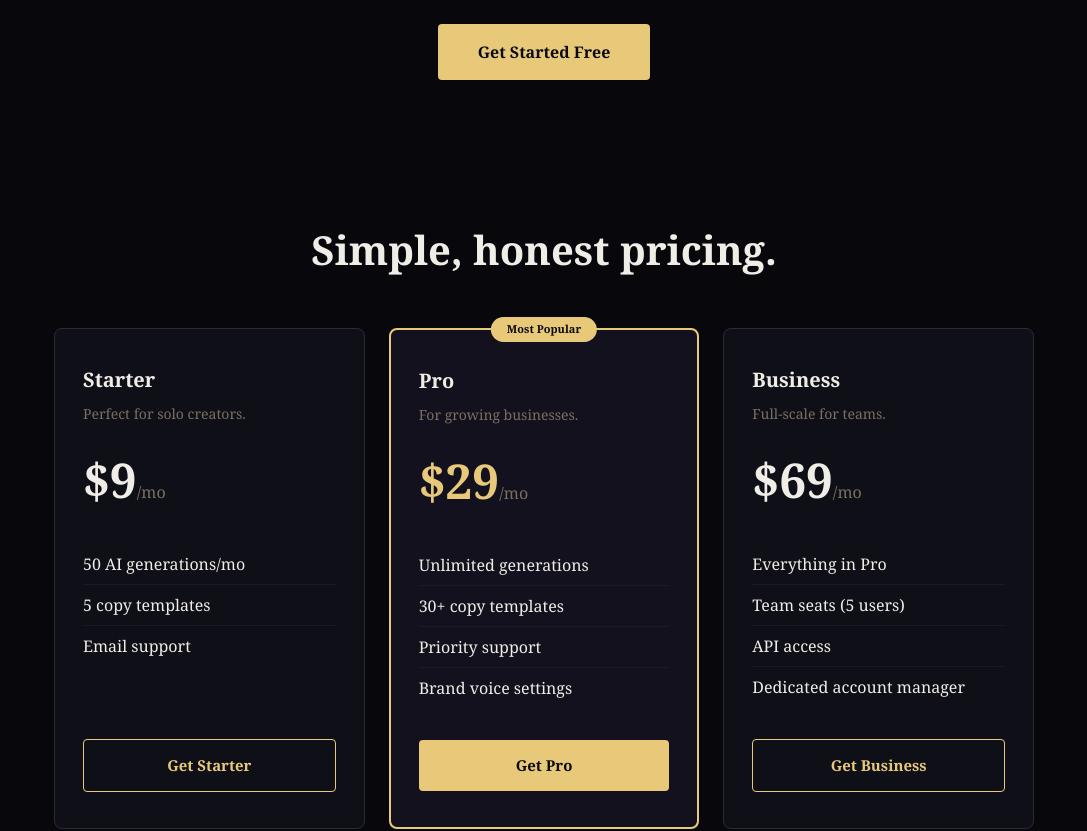
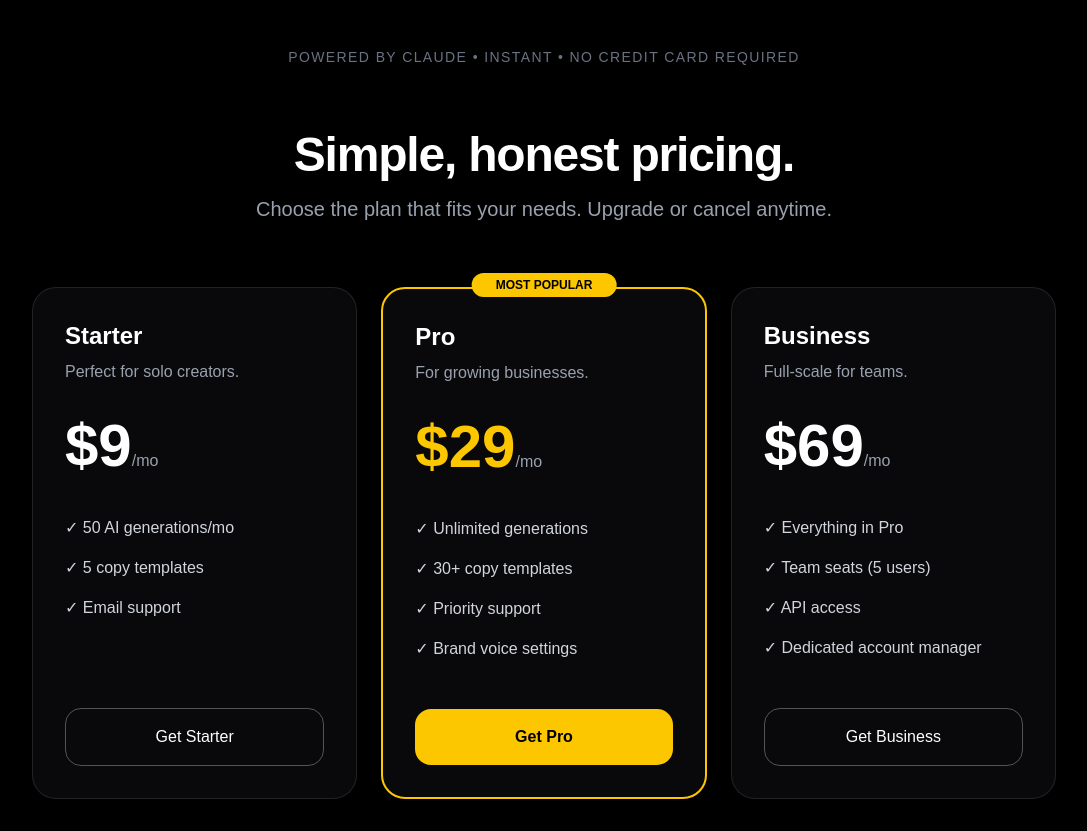
Before and after one commit to mixxylynn-lgtm/my-ai-site, a Next.js app: page / in a window 1280 px wide. Shown: the part 700-1531 px from the top of the page, without its empty margins (96-1183 px from the left). Built offline with nearby package versions, Linux system fonts and the light colour scheme.

Commit message:
build beautiful homepage with hero and pricing

```diff
--- a/app/page.tsx
+++ b/app/page.tsx
@@ -1,173 +1,182 @@
-"use client";
-import { useState, useEffect } from "react";
-import { useRouter } from "next/navigation";
+// app/page.tsx
+import Link from 'next/link';
 
 export default function Home() {
-  const [isSignedIn, setIsSignedIn] = useState(false);
-  const [brand, setBrand] = useState("");
-  const [details, setDetails] = useState("");
-  const [output, setOutput] = useState("");
-  const [loading, setLoading] = useState(false);
-  const [error, setError] = useState("");
-  const router = useRouter();
+  return (
+    <div className="min-h-screen bg-black text-white overflow-hidden">
+      {/* Navigation */}
+      <nav className="flex items-center justify-between px-8 py-6 border-b border-white/10">
+        <div className="flex items-center gap-2">
+          <span className="text-2xl font-bold tracking-tight">
+            Copy<span className="text-yellow-400">AI</span> Pro
+          </span>
+        </div>
+        <Link
+          href="/signin"
+          className="px-6 py-2.5 bg-yellow-400 hover:bg-yellow-300 transition-colors text-black font-medium rounded-lg"
+        >
+          Sign In
+        </Link>
+      </nav>
 
-  useEffect(() => {
-    const user = localStorage.getItem("copyai_user");
-    if (user) setIsSignedIn(true);
-  }, []);
+      {/* Hero Section */}
+      <section className="pt-24 pb-20 px-6 text-center">
+        <div className="max-w-4xl mx-auto">
+          <h1 className="text-7xl md:text-8xl font-bold tracking-tighter leading-none mb-6">
+            Copy that converts.<br />
+            <span className="text-yellow-400">Generated in seconds.</span>
+          </h1>
 
-  const handleSignOut = () => {
-    localStorage.removeItem("copyai_user");
-    setIsSignedIn(false);
-  };
+          <p className="text-xl md:text-2xl text-gray-400 max-w-2xl mx-auto mb-10">
+            Stop staring at a blank page. CopyAI Pro writes high-converting copy
+            for your brand instantly.
+          </p>
 
-  const handleGenerate = async () => {
-    if (!brand || !details) {
-      setError("Please fill in brand and details.");
-      return;
-    }
-    setError("");
-    setLoading(true);
-    setOutput("");
-    try {
-      const res = await fetch("/api/generate", {
-        method: "POST",
-        headers: { "Content-Type": "application/json" },
-        body: JSON.stringify({ brand, details }),
-      });
-      if (!res.ok) throw new Error("Failed");
-      const data = await res.json();
-      setOutput(data.content || data.result || "No output.");
-    } catch {
-      setError("Something went wrong.");
-    } finally {
-      setLoading(false);
-    }
-  };
+          <div className="flex flex-col sm:flex-row gap-4 justify-center">
+            <Link
+              href="/signin"
+              className="px-10 py-4 bg-yellow-400 hover:bg-yellow-300 transition-all text-black font-semibold text-lg rounded-xl inline-block"
+            >
+              Get Started Free
+            </Link>
 
-  return (
-    <main style={{ fontFamily: "Georgia, serif", background: "#0a0a0f", minHeight: "100vh", color: "#f0ede6" }}>
-
-      <header style={{ padding: "20px 40px", display: "flex", justifyContent: "space-between", alignItems: "center", borderBottom: "1px solid #2a2a3a" }}>
-        <span style={{ fontSize: "22px", fontWeight: "bold" }}>
-          Copy<span style={{ color: "#e8c97a" }}>AI</span> Pro
-        </span>
-        <div>
-          {!isSignedIn && (
-            <button onClick={() => router.push("/signin")} style={{ background: "#e8c97a", color: "#0a0a0f", padding: "8px 20px", borderRadius: "4px", fontWeight: "700", fontSize: "14px", border: "none", cursor: "pointer" }}>
-              Sign In
-            </button>
-          )}
-          {isSignedIn && (
-            <button onClick={handleSignOut} style={{ background: "transparent", color: "#9a9080", padding: "8px 20px", borderRadius: "4px", fontWeight: "700", fontSize: "14px", border: "1px solid #2a2a3a", cursor: "pointer" }}>
-              Sign Out
-            </button>
-          )}
+            <a
+              href="#pricing"
+              className="px-10 py-4 border border-white/30 hover:bg-white/5 transition-all font-semibold text-lg rounded-xl inline-block"
+            >
+              See Pricing
+            </a>
+          </div>
         </div>
-      </header>
-
-      <section style={{ textAlign: "center", padding: "80px 20px" }}>
-        <h1 style={{ fontSize: "60px", fontWeight: "900", lineHeight: 1.1, marginBottom: "24px" }}>
-          Copy that converts.<br />
-          <span style={{ color: "#e8c97a" }}>Generated in seconds.</span>
-        </h1>
-        <p style={{ fontSize: "18px", color: "#7a7060", maxWidth: "500px", margin: "0 auto 40px" }}>
-          Stop staring at a blank page. CopyAI Pro writes high-converting copy for your brand instantly.
-        </p>
-        {!isSignedIn && (
-          <button onClick={() => router.push("/signin")} style={{ display: "inline-block", background: "#e8c97a", color: "#0a0a0f", padding: "16px 40px", borderRadius: "4px", fontWeight: "800", fontSize: "16px", border: "none", cursor: "pointer" }}>
-            Get Started Free
-          </button>
-        )}
-        {isSignedIn && (
-          <a href="#generator" style={{ display: "inline-block", background: "#e8c97a", color: "#0a0a0f", padding: "16px 40px", borderRadius: "4px", fontWeight: "800", fontSize: "16px", textDecoration: "none" }}>
-            Try It Now
-          </a>
-        )}
       </section>
 
-      {isSignedIn && (
-        <section id="generator" style={{ maxWidth: "700px", margin: "0 auto", padding: "60px 24px" }}>
-          <h2 style={{ fontSize: "32px", fontWeight: "800", marginBottom: "24px" }}>AI Copy Generator</h2>
-          <div style={{ marginBottom: "16px" }}>
-            <label style={{ display: "block", fontSize: "12px", fontWeight: "700", color: "#9a9080", marginBottom: "8px", textTransform: "uppercase", letterSpacing: "1px" }}>Brand Name</label>
-            <input type="text" placeholder="e.g. CopyAI Pro" value={brand} onChange={e => setBrand(e.target.value)} style={{ width: "100%", background: "#111118", border: "1px solid #2a2a3a", borderRadius: "4px", padding: "12px 14px", color: "#f0ede6", fontSize: "15px", outline: "none", boxSizing: "border-box" }} />
+      {/* Trust / Simple line */}
+      <div className="text-center pb-16">
+        <p className="text-gray-500 text-sm tracking-widest">
+          POWERED BY CLAUDE • INSTANT • NO CREDIT CARD REQUIRED
+        </p>
+      </div>
+
+      {/* Pricing Section */}
+      <section id="pricing" className="px-6 pb-24">
+        <div className="max-w-6xl mx-auto">
+          <div className="text-center mb-16">
+            <h2 className="text-5xl font-bold tracking-tight mb-4">
+              Simple, honest pricing.
+            </h2>
+            <p className="text-gray-400 text-xl">
+              Choose the plan that fits your needs. Upgrade or cancel anytime.
+            </p>
           </div>
-          <div style={{ marginBottom: "24px" }}>
-            <label style={{ display: "block", fontSize: "12px", fontWeight: "700", color: "#9a9080", marginBottom: "8px", textTransform: "uppercase", letterSpacing: "1px" }}>Key Details</label>
-            <textarea rows={4} placeholder="Describe your product, offer, audience..." value={details} onChange={e => setDetails(e.target.value)} style={{ width: "100%", background: "#111118", border: "1px solid #2a2a3a", borderRadius: "4px", padding: "12px 14px", color: "#f0ede6", fontSize: "15px", outline: "none", boxSizing: "border-box", resize: "vertical" }} />
-          </div>
-          {error && <p style={{ color: "#e05555", marginBottom: "16px" }}>{error}</p>}
-          <button onClick={handleGenerate} disabled={loading} style={{ background: loading ? "#4a4030" : "#e8c97a", color: "#0a0a0f", border: "none", padding: "16px", borderRadius: "4px", fontWeight: "800", fontSize: "16px", cursor: "pointer", width: "100%" }}>
-            {loading ? "Generating..." : "Generate Copy"}
-          </button>
-          {output && (
-            <div style={{ marginTop: "32px", background: "#111118", border: "1px solid #2a2a3a", borderLeft: "3px solid #e8c97a", borderRadius: "6px", padding: "28px" }}>
-              <p style={{ fontSize: "12px", color: "#e8c97a", letterSpacing: "2px", textTransform: "uppercase", marginBottom: "16px" }}>Generated Copy</p>
-              <p style={{ whiteSpace: "pre-wrap", lineHeight: 1.8, color: "#f0ede6", margin: 0 }}>{output}</p>
+
+          <div className="grid md:grid-cols-3 gap-6 max-w-5xl mx-auto">
+            {/* Starter */}
+            <div className="bg-zinc-950 border border-white/10 rounded-3xl p-8 flex flex-col">
+              <h3 className="text-2xl font-semibold mb-2">Starter</h3>
+              <p className="text-gray-400 mb-8">Perfect for solo creators.</p>
+
+              <div className="mb-10">
+                <span className="text-6xl font-bold">$9</span>
+                <span className="text-gray-400">/mo</span>
+              </div>
+
+              <ul className="space-y-4 mb-12 flex-1">
+                <li className="flex items-center gap-3 text-gray-300">
+                  ✓ 50 AI generations/mo
+                </li>
+                <li className="flex items-center gap-3 text-gray-300">
+                  ✓ 5 copy templates
+                </li>
+                <li className="flex items-center gap-3 text-gray-300">
+                  ✓ Email support
+                </li>
+              </ul>
+
+              <Link
+                href="/signin"
+                className="mt-auto border border-white/30 hover:bg-white/5 transition-colors text-center py-4 rounded-2xl font-medium"
+              >
+                Get Starter
+              </Link>
             </div>
-          )}
-        </section>
-      )}
 
-      {!isSignedIn && (
-        <section style={{ textAlign: "center", padding: "60px 24px", background: "#07070c" }}>
-          <h2 style={{ fontSize: "32px", fontWeight: "800", marginBottom: "16px" }}>Sign in to use the generator</h2>
-          <p style={{ color: "#7a7060", marginBottom: "32px" }}>Create a free account to get started.</p>
-          <button onClick={() => router.push("/signin")} style={{ background: "#e8c97a", color: "#0a0a0f", padding: "16px 40px", borderRadius: "4px", fontWeight: "800", fontSize: "16px", border: "none", cursor: "pointer" }}>
-            Get Started Free
-          </button>
-        </section>
-      )}
+            {/* Pro - Most Popular */}
+            <div className="bg-zinc-950 border-2 border-yellow-400 rounded-3xl p-8 flex flex-col relative">
+              <div className="absolute -top-4 left-1/2 -translate-x-1/2 bg-yellow-400 text-black text-xs font-bold px-6 py-1 rounded-full">
+                MOST POPULAR
+              </div>
 
-      <section id="pricing" style={{ padding: "80px 24px", background: "#07070c" }}>
-        <div style={{ maxWidth: "980px", margin: "0 auto" }}>
-          <h2 style={{ textAlign: "center", fontSize: "40px", fontWeight: "900", marginBottom: "48px" }}>Simple, honest pricing.</h2>
-          <div style={{ display: "grid", gridTemplateColumns: "repeat(auto-fit, minmax(280px, 1fr))", gap: "24px" }}>
-            <div style={{ background: "#0f0f18", border: "1px solid #2a2a3a", borderRadius: "8px", padding: "36px 28px", display: "flex", flexDirection: "column" }}>
-              <h3 style={{ fontSize: "20px", fontWeight: "700", marginBottom: "8px" }}>Starter</h3>
-              <p style={{ color: "#7a7060", fontSize: "14px", marginBottom: "20px" }}>Perfect for solo creators.</p>
-              <div style={{ marginBottom: "28px" }}><span style={{ fontSize: "48px", fontWeight: "900" }}>$9</span><span style={{ color: "#7a7060" }}>/mo</span></div>
-              <ul style={{ listStyle: "none", padding: 0, margin: "0 0 32px", flex: 1 }}>
-                <li style={{ padding: "8px 0", borderBottom: "1px solid #1a1a26" }}>50 AI generations/mo</li>
-                <li style={{ padding: "8px 0", borderBottom: "1px solid #1a1a26" }}>5 copy templates</li>
-                <li style={{ padding: "8px 0" }}>Email support</li>
+              <h3 className="text-2xl font-semibold mb-2">Pro</h3>
+              <p className="text-gray-400 mb-8">For growing businesses.</p>
+
+              <div className="mb-10">
+                <span className="text-6xl font-bold text-yellow-400">$29</span>
+                <span className="text-gray-400">/mo</span>
+              </div>
+
+              <ul className="space-y-4 mb-12 flex-1">
+                <li className="flex items-center gap-3 text-gray-300">
+                  ✓ Unlimited generations
+                </li>
+                <li className="flex items-center gap-3 text-gray-300">
+                  ✓ 30+ copy templates
+                </li>
+                <li className="flex items-center gap-3 text-gray-300">
+                  ✓ Priority support
+                </li>
+                <li className="flex items-center gap-3 text-gray-300">
+                  ✓ Brand voice settings
+                </li>
               </ul>
-              <a href="https://buy.stripe.com/aFaaEWeJE66EgLW9ti2cg00" target="_blank" rel="noopener noreferrer" style={{ display: "block", textAlign: "center", padding: "14px", borderRadius: "4px", fontWeight: "800", fontSize: "15px", textDecoration: "none", color: "#e8c97a", border: "1px solid #e8c97a" }}>Get Starter</a>
+
+              <Link
+                href="/signin"
+                className="mt-auto bg-yellow-400 hover:bg-yellow-300 transition-colors text-black text-center py-4 rounded-2xl font-semibold"
+              >
+                Get Pro
+              </Link>
             </div>
-            <div style={{ background: "#14111f", border: "2px solid #e8c97a", borderRadius: "8px", padding: "36px 28px", position: "relative", display: "flex", flexDirection: "column" }}>
-              <span style={{ position: "absolute", top: "-13px", left: "50%", transform: "translateX(-50%)", background: "#e8c97a", color: "#0a0a0f", fontSize: "11px", fontWeight: "800", padding: "4px 16px", borderRadius: "20px", whiteSpace: "nowrap" }}>Most Popular</span>
-              <h3 style={{ fontSize: "20px", fontWeight: "700", marginBottom: "8px" }}>Pro</h3>
-              <p style={{ color: "#7a7060", fontSize: "14px", marginBottom: "20px" }}>For growing businesses.</p>
-              <div style={{ marginBottom: "28px" }}><span style={{ fontSize: "48px", fontWeight: "900", color: "#e8c97a" }}>$29</span><span style={{ color: "#7a7060" }}>/mo</span></div>
-              <ul style={{ listStyle: "none", padding: 0, margin: "0 0 32px", flex: 1 }}>
-                <li style={{ padding: "8px 0", borderBottom: "1px solid #1a1a26" }}>Unlimited generations</li>
-                <li style={{ padding: "8px 0", borderBottom: "1px solid #1a1a26" }}>30+ copy templates</li>
-                <li style={{ padding: "8px 0", borderBottom: "1px solid #1a1a26" }}>Priority support</li>
-                <li style={{ padding: "8px 0" }}>Brand voice settings</li>
+
+            {/* Business */}
+            <div className="bg-zinc-950 border border-white/10 rounded-3xl p-8 flex flex-col">
+              <h3 className="text-2xl font-semibold mb-2">Business</h3>
+              <p className="text-gray-400 mb-8">Full-scale for teams.</p>
+
+              <div className="mb-10">
+                <span className="text-6xl font-bold">$69</span>
+                <span className="text-gray-400">/mo</span>
+              </div>
+
+              <ul className="space-y-4 mb-12 flex-1">
+                <li className="flex items-center gap-3 text-gray-300">
+                  ✓ Everything in Pro
+                </li>
+                <li className="flex items-center gap-3 text-gray-300">
+                  ✓ Team seats (5 users)
+                </li>
+                <li className="flex items-center gap-3 text-gray-300">
+                  ✓ API access
+                </li>
+                <li className="flex items-center gap-3 text-gray-300">
+                  ✓ Dedicated account manager
+                </li>
               </ul>
-              <a href="https://buy.stripe.com/6oU4gyeJEgLi53e8pe2cg01" target="_blank" rel="noopener noreferrer" style={{ display: "block", textAlign: "center", padding: "14px", borderRadius: "4px", fontWeight: "800", fontSize: "15px", textDecoration: "none", background: "#e8c97a", color: "#0a0a0f" }}>Get Pro</a>
-            </div>
-            <div style={{ background: "#0f0f18", border: "1px solid #2a2a3a", borderRadius: "8px", padding: "36px 28px", display: "flex", flexDirection: "column" }}>
-              <h3 style={{ fontSize: "20px", fontWeight: "700", marginBottom: "8px" }}>Business</h3>
-              <p style={{ color: "#7a7060", fontSize: "14px", marginBottom: "20px" }}>Full-scale for teams.</p>
-              <div style={{ marginBottom: "28px" }}><span style={{ fontSize: "48px", fontWeight: "900" }}>$69</span><span style={{ color: "#7a7060" }}>/mo</span></div>
-              <ul style={{ listStyle: "none", padding: 0, margin: "0 0 32px", flex: 1 }}>
-                <li style={{ padding: "8px 0", borderBottom: "1px solid #1a1a26" }}>Everything in Pro</li>
-                <li style={{ padding: "8px 0", borderBottom: "1px solid #1a1a26" }}>Team seats (5 users)</li>
-                <li style={{ padding: "8px 0", borderBottom: "1px solid #1a1a26" }}>API access</li>
-                <li style={{ padding: "8px 0" }}>Dedicated account manager</li>
-              </ul>
-              <a href="https://buy.stripe.com/9B600i30Wcv2dzKbBq2cg02" target="_blank" rel="noopener noreferrer" style={{ display: "block", textAlign: "center", padding: "14px", borderRadius: "4px", fontWeight: "800", fontSize: "15px", textDecoration: "none", color: "#e8c97a", border: "1px solid #e8c97a" }}>Get Business</a>
+
+              <Link
+                href="/signin"
+                className="mt-auto border border-white/30 hover:bg-white/5 transition-colors text-center py-4 rounded-2xl font-medium"
+              >
+                Get Business
+              </Link>
             </div>
           </div>
         </div>
       </section>
 
-      <footer style={{ borderTop: "1px solid #1a1a26", padding: "32px 40px", textAlign: "center", color: "#4a4840", fontSize: "13px" }}>
-        <p>2025 CopyAI Pro - All rights reserved.</p>
+      {/* Footer */}
+      <footer className="border-t border-white/10 py-12 text-center text-gray-500 text-sm">
+        © 2026 CopyAI Pro • Built with ❤️ and a lot of Claude
       </footer>
-
-    </main>
+    </div>
   );
 }
```
